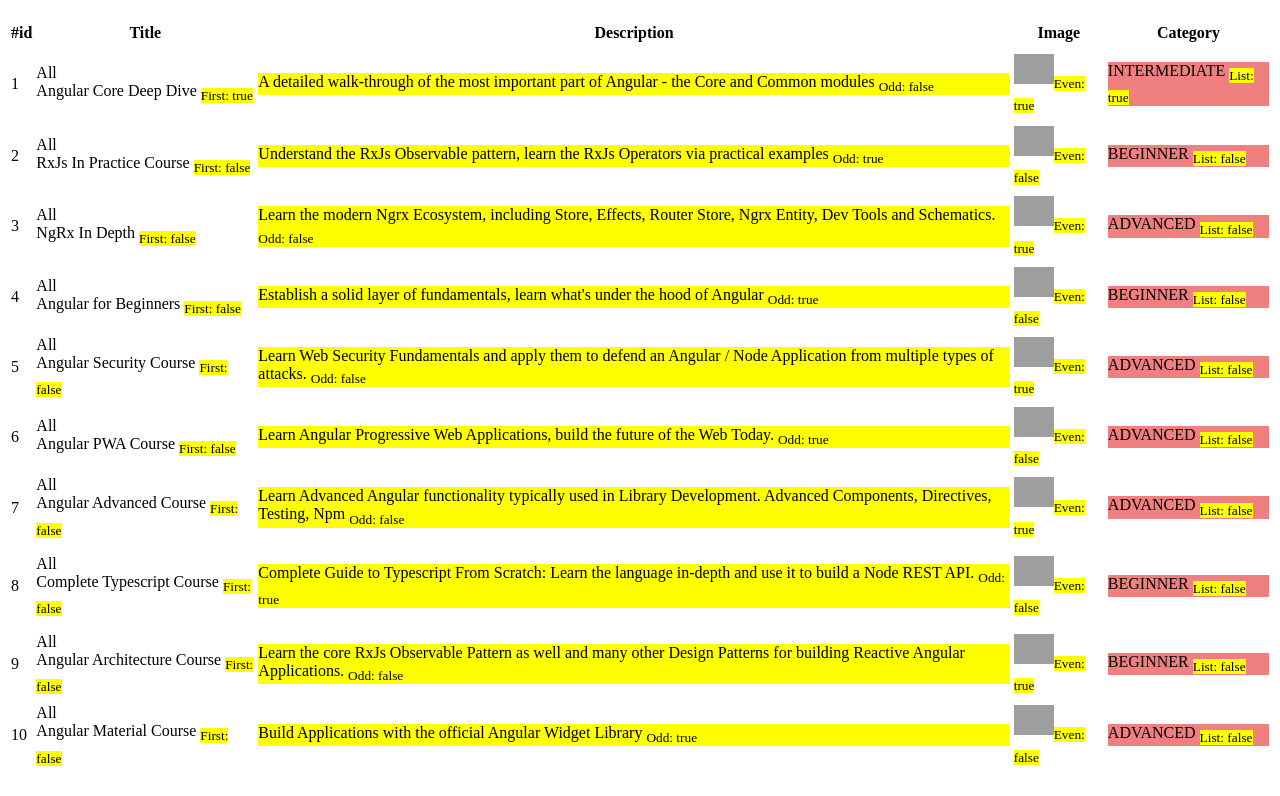
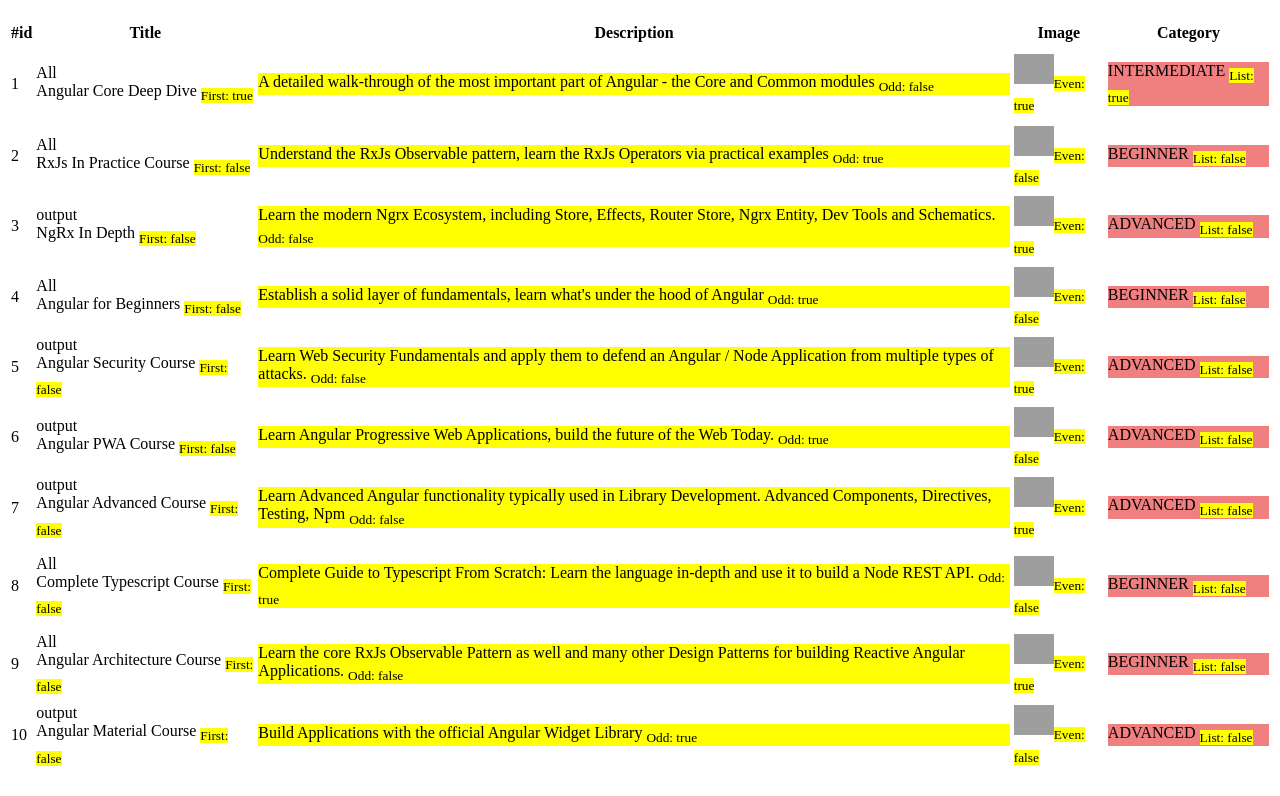
Before and after one commit to walidulhasan/angular-a-to-z, an Angular app: page / in a window 1280 px wide. Shown: the part 1313-2109 px from the top of the page. Built offline with nearby package versions, Linux system fonts and the light colour scheme; grey boxes are pictures that could not be loaded.

Commit message:
ngSwitchCase Correction

```diff
--- a/src/app/AngularForBeginners/components/ngfor-directive/ngfor-directive.component.html
+++ b/src/app/AngularForBeginners/components/ngfor-directive/ngfor-directive.component.html
@@ -10,7 +10,7 @@
   <tbody *ngFor="let datas of data; index as i;first as isFirst; last as isLast; odd as isOdd;even as isEven">
     <td>{{i+1}}</td>
     <td  [ngSwitch]="datas.category">
-      <div *ngSwitchCase="datas.category=='ADVANCED'">output</div>
+      <div *ngSwitchCase="'ADVANCED'">output</div>
       <div *ngSwitchDefault>All</div>{{datas.description}} <sub>First: {{isFirst}}</sub></td>
     <td><p [ngStyle]="isDescription()">{{datas.longDescription}} <sub>Odd: {{isOdd}}</sub></p></td>
     <td><img [src]="datas.iconUrl" width="40" ><sub>Even: {{isEven}}</sub></td>
```
